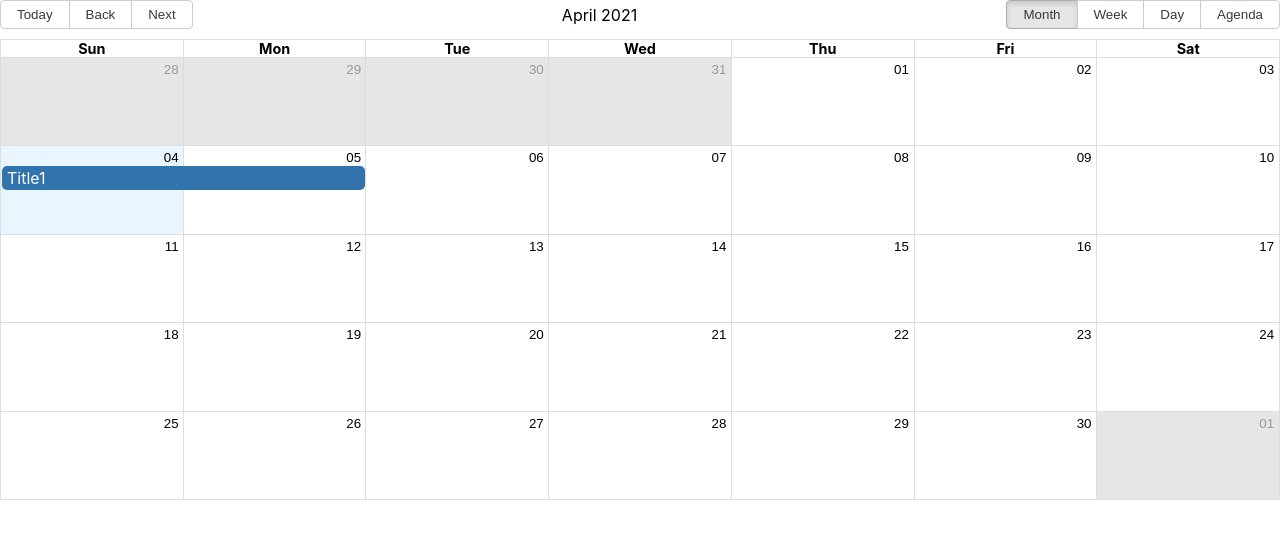
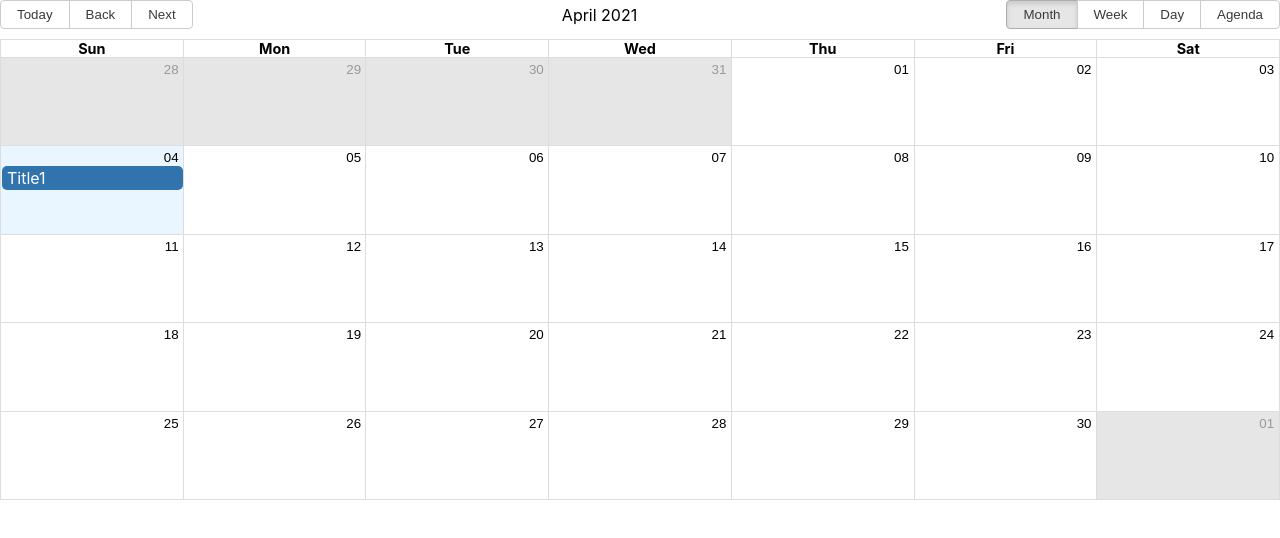
Before and after one commit to GiovanniColonni/HealthSystem, a React (Create React App) app in the folder Client/healthsystem/: page /calendar in a window 1280 px wide. Shown: the top 538 px of the page. Built offline with nearby package versions, Linux system fonts and the light colour scheme.

Commit message:
added modal in bigCalendar

```diff
--- a/Client/healthsystem/package.json
+++ b/Client/healthsystem/package.json
@@ -4,6 +4,7 @@
   "private": true,
   "dependencies": {
     "@material-ui/core": "^4.11.3",
+    "@popperjs/core": "^2.9.2",
     "@testing-library/jest-dom": "^5.11.10",
     "@testing-library/react": "^11.2.6",
     "@testing-library/user-event": "^12.8.3",
@@ -12,10 +13,12 @@
     "moment": "^2.29.1",
     "react": "^17.0.2",
     "react-big-calendar": "^0.33.2",
+    "react-bootstrap": "^1.5.2",
     "react-dom": "^17.0.2",
     "react-google-login": "^5.2.2",
+    "react-popper": "^2.2.5",
     "react-router-dom": "^5.2.0",
-    "react-scripts": "4.0.3",
+    "react-scripts": "^4.0.3",
     "web-vitals": "^1.1.1"
   },
   "proxy": "http://127.0.0.1:5000",
--- a/Client/healthsystem/src/api/API.js
+++ b/Client/healthsystem/src/api/API.js
@@ -22,9 +22,16 @@ async function isAuthenticated(){
     }
 }
 
+// update this function
 async function getEvents(id){
     return new Promise((resolve,reject) =>{
         fetch("/events",{method: 'GET'})
+            .then((response) =>{
+
+            })
+            .catch((err) =>{
+
+            });
     })
 }
 
--- a/Client/healthsystem/src/classes/Event.js
+++ b/Client/healthsystem/src/classes/Event.js
@@ -1,9 +1,10 @@
 export default class Event {
-    constructor(title, start, end, allDay, resource){
+    constructor(title, start, end, allDay, description, conference){
         this.title = title;
         this.start = start;
         this.end = end;
         this.allDay = allDay;
-        this.resource = resource;
+        this.description = description;
+        this.conference = conference
     }
   }
--- a/Client/healthsystem/src/components/BigCalendar.js
+++ b/Client/healthsystem/src/components/BigCalendar.js
@@ -2,24 +2,33 @@ import React, { useState } from 'react';
 import { Calendar, momentLocalizer } from 'react-big-calendar'
 import moment from 'moment'
 import Event from '../classes/Event'
+import EventModal from '../components/EventModal'
 import "react-big-calendar/lib/css/react-big-calendar.css";
 
 const localizer = momentLocalizer(moment)
+
 export default function BigCalendar() {
-
-  // REMEMBER TO USE .toDate(); moment() not works with bigCalendar
-  const sampleEvent = [new Event("Title1",moment().toDate(),moment().add(1,"days").toDate(),false,null)]
+  const [popoverOpen, setPopoverOpen] = useState(false);
+  const toggle = () => setPopoverOpen(!popoverOpen);
+  const [show, setShow] = useState(false);
+  const [eventClk, setEventClk] = useState(null)
+  const handleClose = () => setShow(false);
+  let ev = new Event("Title1",moment().toDate(),moment().add(30,"minutes").toDate(),false,"This is a description",null)
+  // REMEMBER TO USE .toDate(); moment() don't work with bigCalendar
+  const [events, setEvents] = useState([ev])
   return (
-    <div>
+    <>
     <Calendar
       localizer={localizer}
-      events={sampleEvent}
+      events={events}
       defaultDate={new Date()}
       defaultView="month"
       startAccessor="start"
       endAccessor="end"
+      onSelectEvent={(event) => {setShow(true); setEventClk(event)}}
       style={{ height: 500 }} // remove style here. Use CSS file
     />
-    </div>
+    {eventClk !== null && <EventModal show={show} animation={true} event={eventClk} onHide={handleClose}/>}
+    </>
   );
 }
--- /dev/null
+++ b/Client/healthsystem/src/components/EventModal.js
@@ -0,0 +1,22 @@
+import React, { useState } from 'react';
+import Modal from 'react-bootstrap/Modal'
+import Button from 'react-bootstrap/Button'
+import moment from 'moment'
+
+export default function EventModal(props) {
+    return(
+        <Modal show={props.show} onHide={props.onHide}>
+            <Modal.Header closeButton>
+                <Modal.Title>{props.event.title}</Modal.Title>
+            </Modal.Header>
+            <Modal.Body>
+                    <p>{props.event.description}</p>
+                    <p>Start Date: {moment(props.event.start).format('LLLL')}</p>
+                    <p>End Date: {moment(props.event.end).format('LLLL')}</p>
+                    <Modal.Footer>
+                        {props.event.conference && <p>Conference Link: {props.event.conference}</p>}
+                    </Modal.Footer>
+            </Modal.Body>
+        </Modal>
+    )
+}
--- a/Client/healthsystem/src/index.js
+++ b/Client/healthsystem/src/index.js
@@ -10,6 +10,12 @@ ReactDOM.render(
     <Router>
       <App/>
     </Router>
+    <link
+      rel="stylesheet"
+      href="https://maxcdn.bootstrapcdn.com/bootstrap/4.2.1/css/bootstrap.min.css"
+      integrity="sha384-GJzZqFGwb1QTTN6wy59ffF1BuGJpLSa9DkKMp0DgiMDm4iYMj70gZWKYbI706tWS"
+      crossorigin="anonymous"
+    />
   </React.StrictMode>,
   document.getElementById('root')
 );
```
Also changed, not shown: 1 other file (tests, documents, lock files or other folders).
